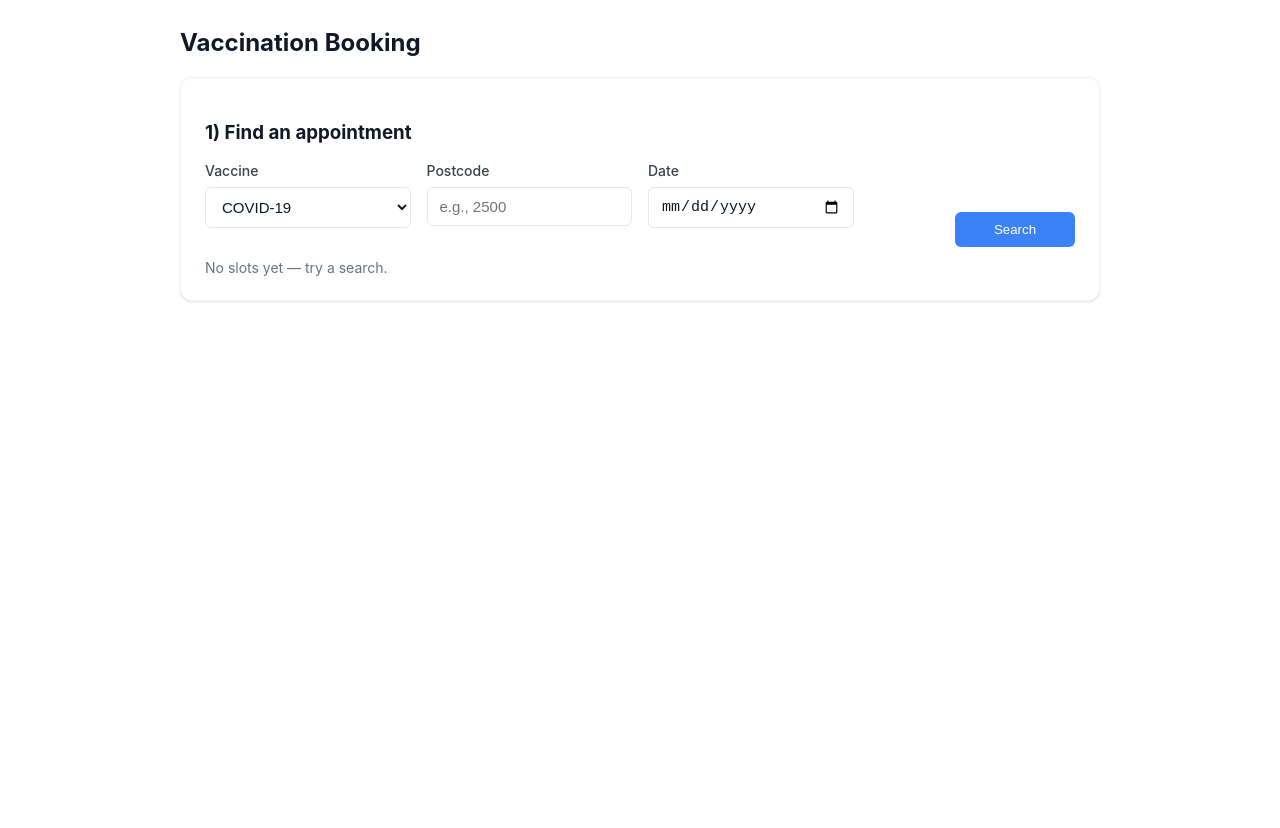
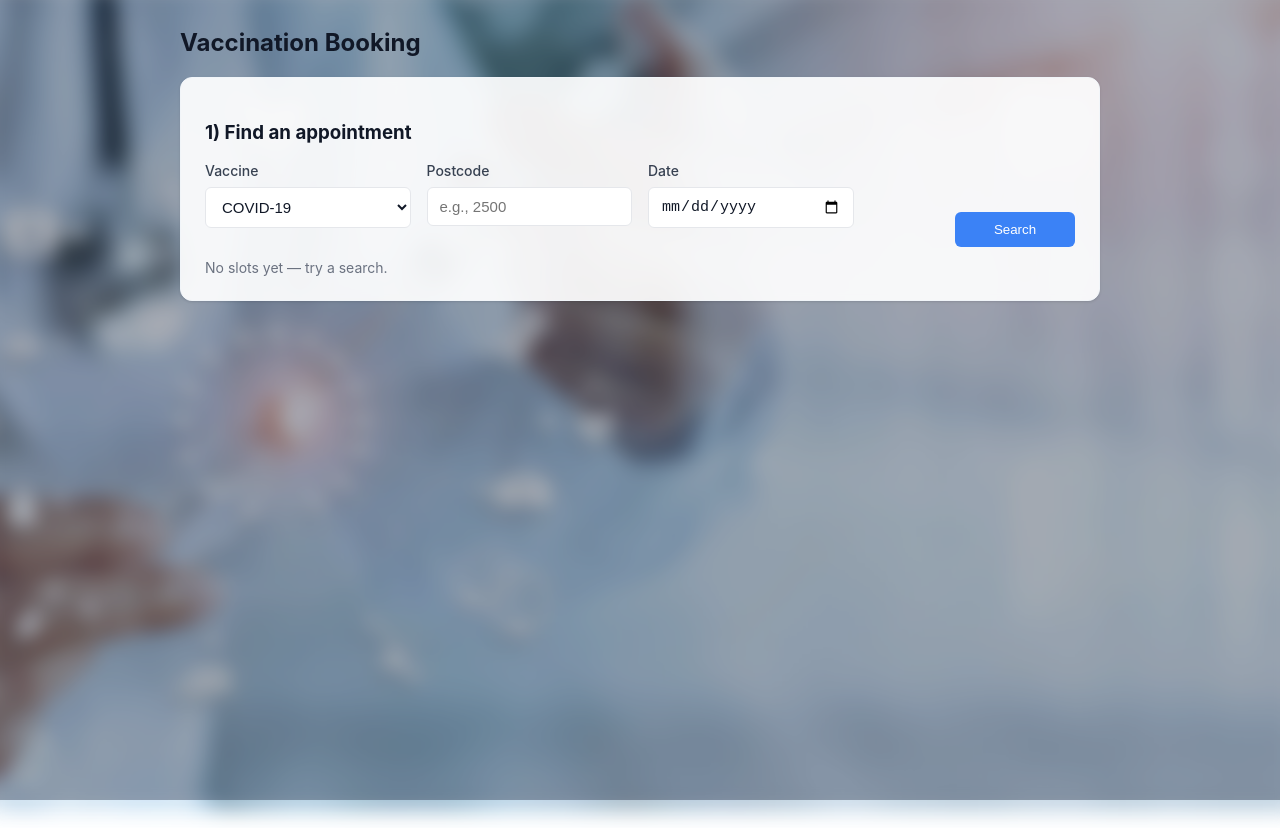
Before and after one commit to ssaikrishna81/part-e-ng, an Angular app: page /vaccination in a window 1280 px wide. Before the commit the page ends 800 px from the top, so only its background shows below. Built offline with nearby package versions, Linux system fonts and the light colour scheme.

Commit message:
photo changes

```diff
--- a/src/styles.css
+++ b/src/styles.css
@@ -1 +1,55 @@
 /* You can add global styles to this file, and also import other style files */
+
+/* Background portrait configuration */
+:root {
+  --bg-image-url: url('assets/bg-medical.jpg');
+  --bg-overlay: rgba(12, 24, 48, 0.36);
+}
+
+html, body {
+  height: 100%;
+  margin: 0;
+}
+
+/* Full-page background layer */
+body::before {
+  content: '';
+  position: fixed;
+  inset: 0;
+  background-image: var(--bg-image-url);
+  background-size: cover;
+  background-position: center center;
+  filter: blur(10px) saturate(85%);
+  transform: scale(1.03); /* avoid edge artifacts from blur */
+  z-index: -3;
+}
+
+/* Dim/colour overlay for contrast */
+body::after {
+  content: '';
+  position: fixed;
+  inset: 0;
+  background: var(--bg-overlay);
+  z-index: -2;
+}
+
+/* Ensure app-root sits above the background */
+app-root {
+  position: relative;
+  z-index: 0;
+  min-height: 100vh;
+  display: block;
+}
+
+/* Make cards semi-transparent with backdrop blur */
+.card {
+  backdrop-filter: blur(4px) saturate(120%) !important;
+  background-color: rgba(255, 255, 255, 0.92) !important;
+}
+
+/* Helpful note:
+ - Put your medical/health background image at `src/assets/bg-medical.jpg`
+ - For better performance, use a webp format and appropriately sized image
+ - Recommended image size: 1920x1080 or larger
+ - Image should be medical/healthcare themed but not too busy
+*/
```
Also changed, not shown: src/assets/bg-medical.jpg (added).
